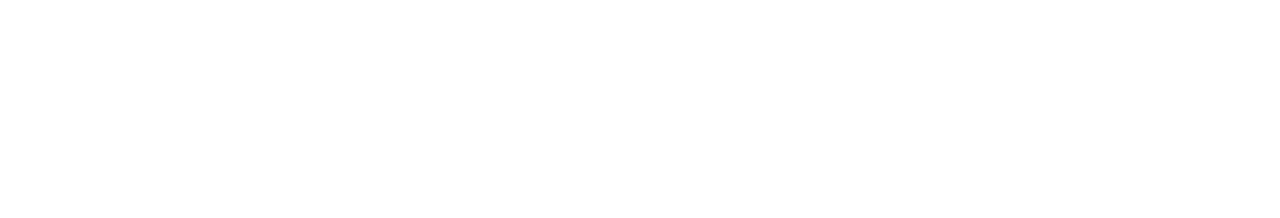
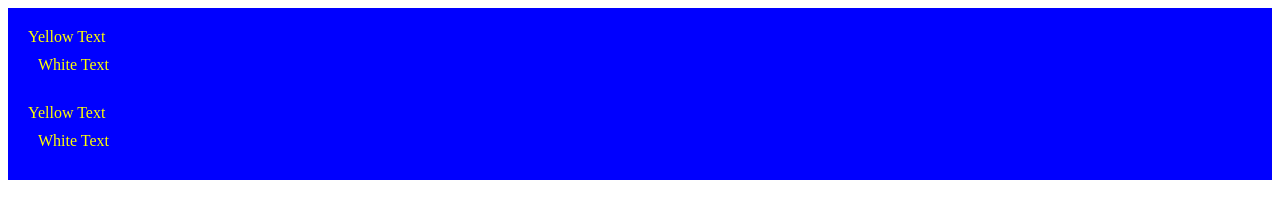
Before and after one commit to Deepak-jinwoo/css-projects, a plain HTML site: page index.html in a window 1280 px wide. Drawn offline with Linux system fonts and the light colour scheme.

Commit message:
Add files via upload

```diff
--- a/index.html
+++ b/index.html
@@ -1,16 +1,27 @@
-<!--
-  TODO: Create a motivational post website.
-Style it how ever you like.
-Look at the goal image for inspiration.
-But it must have the following features:
-1. The main h1 text should be using the Regular Libre Baskerville Font from Google Fonts:
-  https://fonts.google.com/specimen/Libre+Baskerville
-2. The text should be white and background black.
-3. Add your own image into the images folder inside assets. It should have a 5px white border.
-4. The text should be center aligned.
-5. Create a div to contain the h1, p and img elements. Adjust the margins so that the image and text are centered on the page.
-  Hint: You horizontally center a div by giving it a width of 50% and a margin-left of 25%.
-  Hint: Set the image to have a width of 100% so it fills the div.
-6. Read about the text-transform property on MDN docs to make the h1 uppercase with CSS.
-  https://developer.mozilla.org/en-US/docs/Web/CSS/text-transform
--->
+<!DOCTYPE html>
+<html lang="en">
+
+<head>
+  <meta charset="UTF-8">
+  <title>CSS Cascade</title>
+  <link rel="stylesheet" href="./style.css">
+</head>
+
+<body>
+  <div id="outer-box" class="box">
+    <div class="box">
+      <p>Yellow Text</p>
+      <div class="box inner-box">
+        <p class="white-text">White Text</p>
+      </div>
+    </div>
+    <div class="box">
+      <p>Yellow Text</p>
+      <div class="box inner-box">
+        <p class="white-text">White Text</p>
+      </div>
+    </div>
+  </div>
+</body>
+
+</html>
--- a/style.css
+++ b/style.css
@@ -0,0 +1,12 @@
+/* Don't change the existing CSS. */
+
+.box {
+  background-color: blue;
+  padding: 10px;
+}
+
+p {
+  color: yellow;
+  margin: 0;
+  padding: 0;
+}
```
